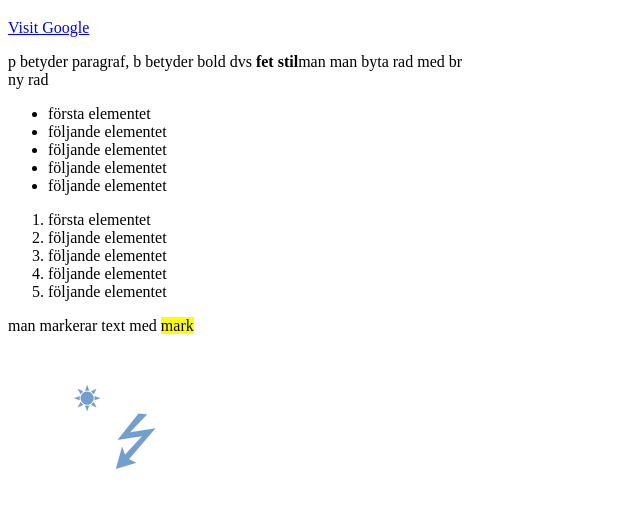
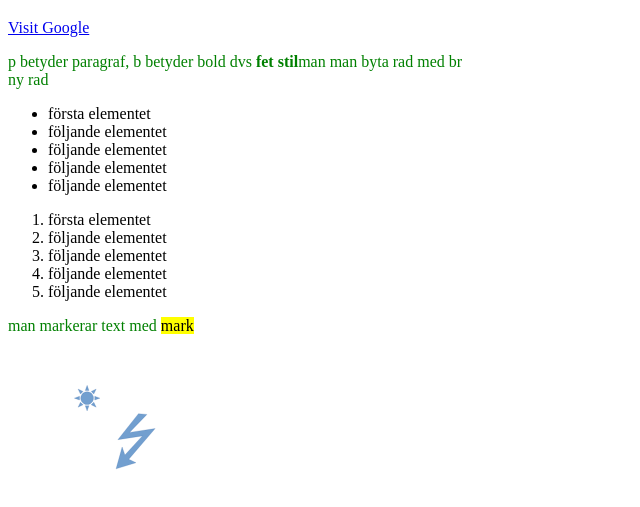
Before and after one commit to Ali-Teknik/CyberAli, a plain HTML site: page index.html in a window 1280 px wide. Shown: the part 61-568 px from the top of the page, without its empty margins (0-640 px from the left). Drawn offline with Linux system fonts and the light colour scheme.

Commit message:
added css

```diff
--- a/index.html
+++ b/index.html
@@ -2,6 +2,7 @@
 <html>
 <head>
 	<title>titeln</title>
+	<link href="styles/style.css" rel="stylesheet">
 </head>
 <body>
 	<h1>Rubrik</h1>
--- /dev/null
+++ b/styles/style.css
@@ -0,0 +1,3 @@
+p {
+	color: green;
+}
```
